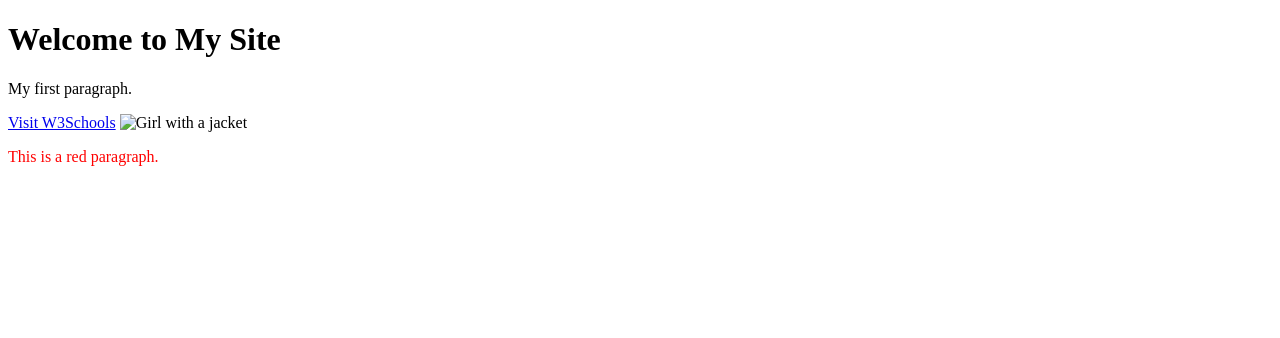
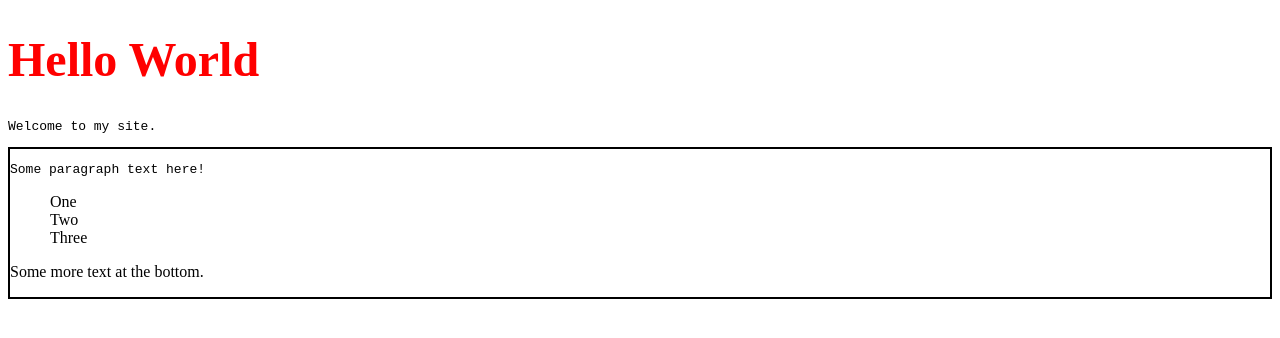
Before and after one commit to kirbyhorvitz/my-site-2021-inclass, a plain HTML site: page index.html in a window 1280 px wide. Drawn offline with Linux system fonts and the light colour scheme.

Commit message:
Update index.html
adding styles

```diff
--- a/index.html
+++ b/index.html
@@ -1,16 +1,24 @@
 <!DOCTYPE html>
-<html lang="en">
-<head>
-    <meta charset="UTF-8">
-    <meta http-equiv="X-UA-Compatible" content="IE=edge">
-    <meta name="viewport" content="width=device-width, initial-scale=1.0">
-    <title>My Site | A Website by me</title>
-</head>
-<body>
-    <h1>Welcome to My Site</h1>
-    <p>My first paragraph.</p>
-    <a href="https://www.w3schools.com">Visit W3Schools</a>
-    <img src="img_girl.jpg" width="500" height="600" alt="Girl with a jacket">
-    <p style="color:red;">This is a red paragraph.</p>
-</body>
+<html>
+  <head>
+    <meta charset="utf-8">
+    <title>Hello | My Site</title>
+  </head>
+  <body>
+    <h1 style="font-size: 48px; color: red;">Hello World</h1>
+
+    <p style="font-family: monospace; color: '#ccc';">Welcome to my site.</p>
+
+    <div style="border: 2px solid #000;">
+      <p style="font-family: monospace; color: '#ccc';">Some paragraph text here!</p>
+
+      <ol style="list-style:none;">
+        <li>One</li>
+        <li>Two</li>
+        <li>Three</li>
+      </ol>
+
+      <p>Some more text at the bottom.</p>
+    </div>
+  </body>
 </html>
```
